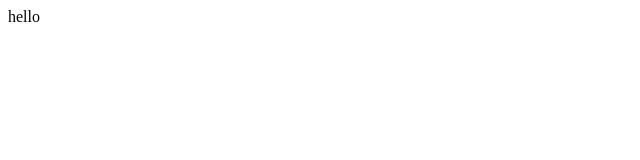
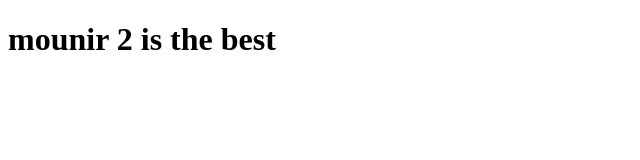
Before and after one commit to Mounir-yoni/test, a plain HTML site: page index4.html in a window 1280 px wide. Shown: the whole page, without its empty margins (0-640 px from the left). Drawn offline with Linux system fonts and the light colour scheme.

Commit message:
add mounir 2

```diff
--- a/index4.html
+++ b/index4.html
@@ -6,6 +6,6 @@
     <title>Document</title>
 </head>
 <body>
-    hello
+    <h1>mounir 2 is the best</h1>
 </body>
 </html>
```
